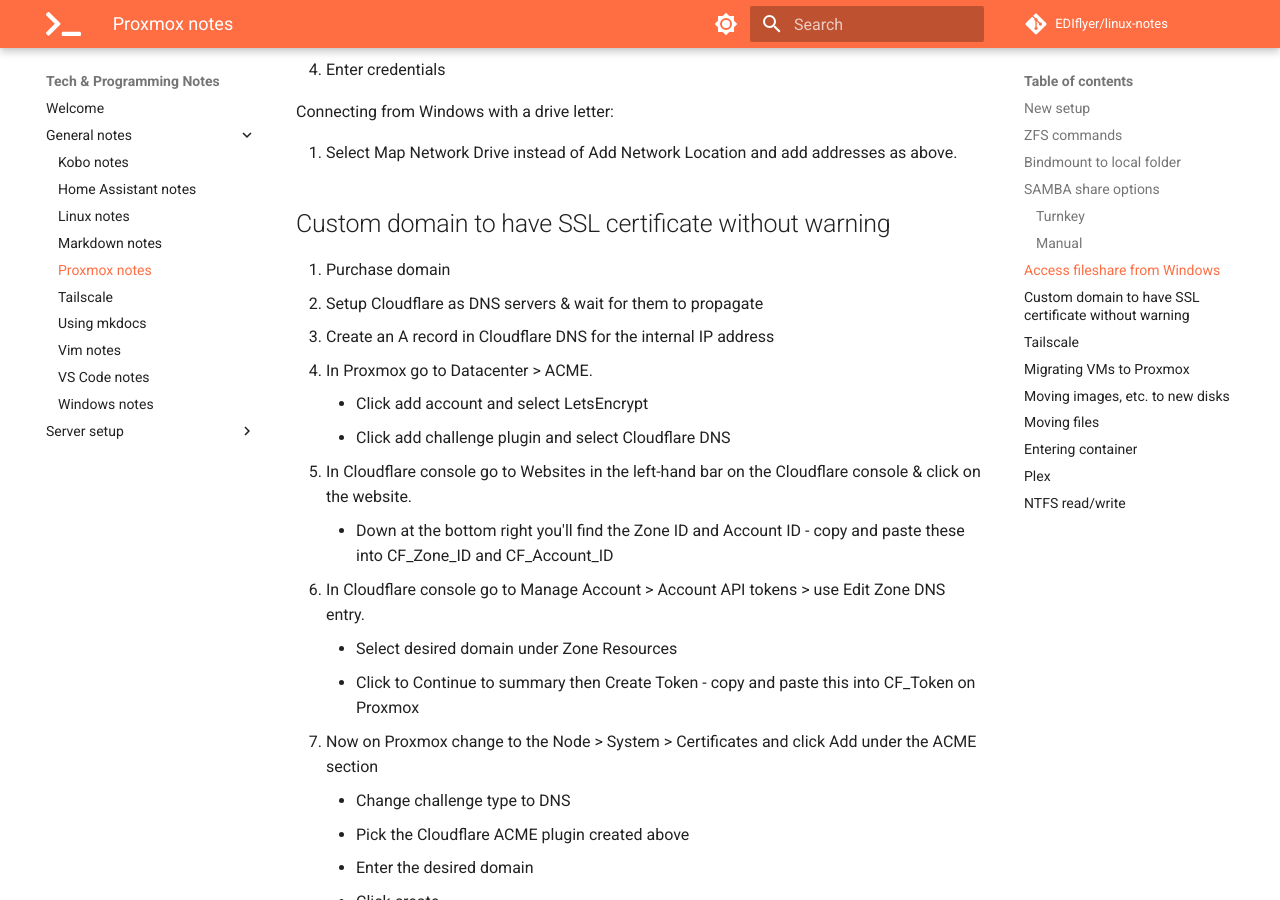
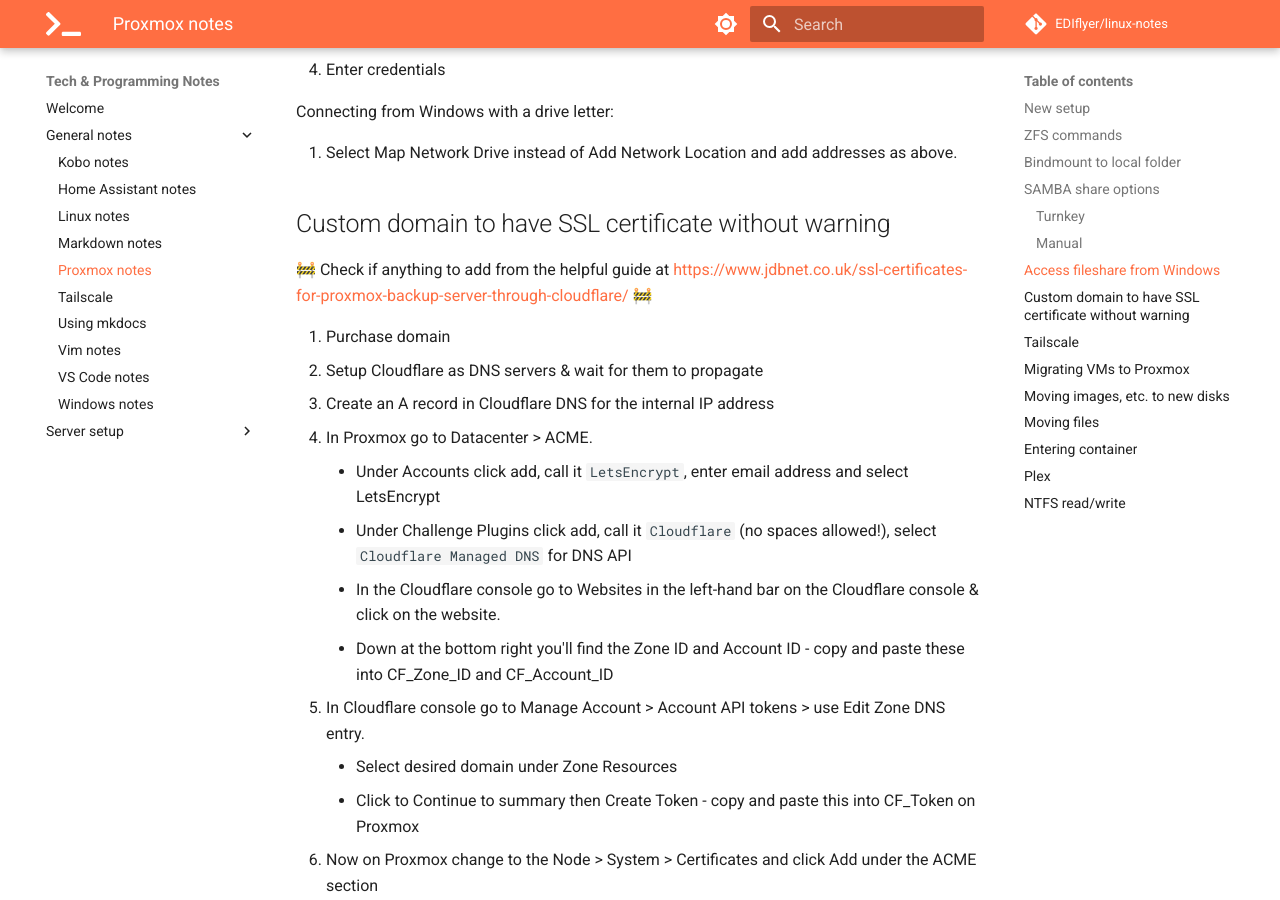
Before and after one commit to EDIflyer/linux-notes, an MkDocs documentation site: the page built from docs/general-notes/proxmox_notes.md, in a window 1280 px wide and 900 px high, scrolled down 2133 px. Built offline with MkDocs 1.6.1 and Material for MkDocs 9.7.7, drawn with Linux system fonts in a browser that asks for light colours; comment, search, counter and statistics services are not loaded.

```diff
--- a/docs/general-notes/proxmox_notes.md
+++ b/docs/general-notes/proxmox_notes.md
@@ -59,13 +59,16 @@ Connecting from Windows with a drive letter:
 1. Select Map Network Drive instead of Add Network Location and add addresses as above.
 
 ## Custom domain to have SSL certificate without warning
+
+🚧 Check if anything to add from the helpful guide at https://www.jdbnet.co.uk/ssl-certificates-for-proxmox-backup-server-through-cloudflare/ 🚧
+
 1. Purchase domain
 1. Setup Cloudflare as DNS servers & wait for them to propagate
 1. Create an A record in Cloudflare DNS for the internal IP address
 1. In Proxmox go to Datacenter > ACME.
-    - Click add account and select LetsEncrypt
-    - Click add challenge plugin and select Cloudflare DNS
-1. In Cloudflare console go to Websites in the left-hand bar on the Cloudflare console & click on the website.
+    - Under Accounts click add, call it `LetsEncrypt`, enter email address and select LetsEncrypt
+    - Under Challenge Plugins click add, call it `Cloudflare` (no spaces allowed!), select `Cloudflare Managed DNS` for DNS API
+    - In the Cloudflare console go to Websites in the left-hand bar on the Cloudflare console & click on the website.
     - Down at the bottom right you'll find the Zone ID and Account ID - copy and paste these into CF_Zone_ID and CF_Account_ID
 1. In Cloudflare console go to Manage Account > Account API tokens > use Edit Zone DNS entry.
     - Select desired domain under Zone Resources
```
Also changed, not shown: docs/general-notes/tailscale.md (+6 -7 lines).
